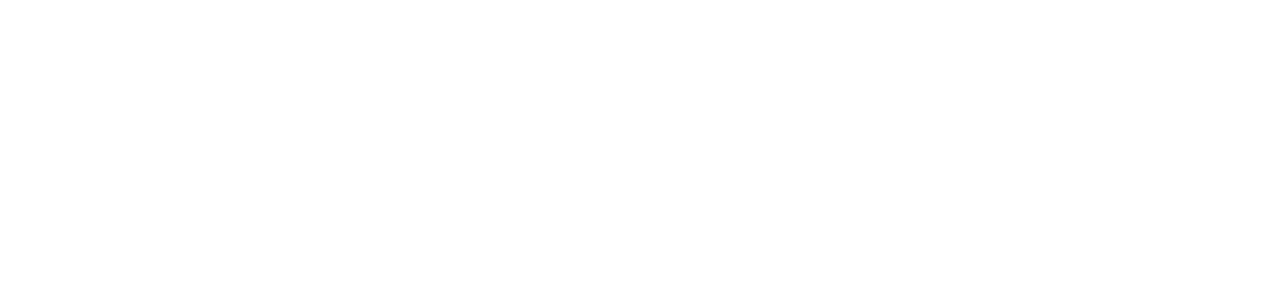
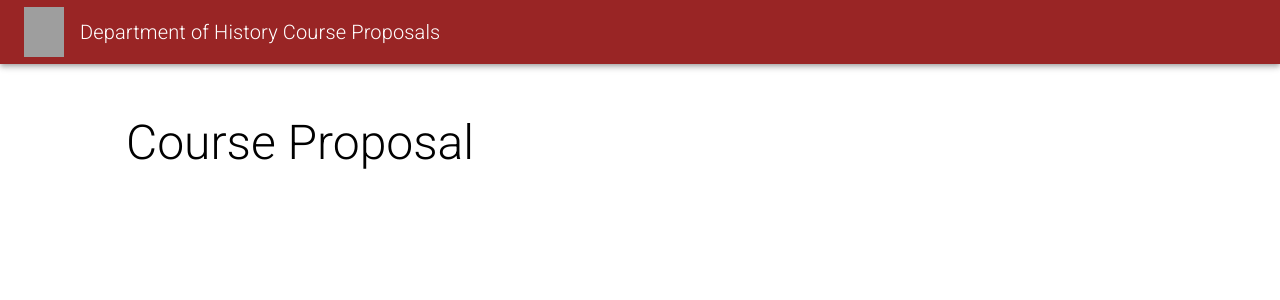
Before and after one commit to brownhistorydept/course-proposals-site, a React (Create React App) app in the folder client/: page /course_proposal in a window 1280 px wide. Before the commit this address had no page. Shown: the top 300 px of the page. Built offline with nearby package versions, Linux system fonts and the light colour scheme; no server answers; grey boxes are pictures that could not be loaded.

Commit message:
Add course proposal page

```diff
--- /dev/null
+++ b/client/src/CourseProposal.tsx
@@ -0,0 +1,47 @@
+import NavBar from './components/NavBar';
+import { useEffect, useState } from "react";
+import { IUser } from "../../server/src/models/User";
+import { fetchUser } from "./utils/auth";
+import Typography from '@mui/material/Typography';
+import Box from '@mui/material/Box';
+
+
+function CourseProposal() {
+
+  const [user, setUser] = useState<IUser>();
+  const [, setError] = useState("");
+    // called once when components on page have rendered
+    useEffect(() => {
+        async function getUser() {
+            await fetchUser(setUser, setError);
+        }
+        getUser();
+    }, []);
+
+
+  return (
+    <div className="CourseProposal">
+
+      <NavBar user = {user}/>
+      <Box sx={{
+            margin: 'auto', marginTop: 4, maxWidth:1060, paddingLeft: 0, border:0
+          }}>
+        <br/>
+        <Box
+            sx={{
+            width: 500,
+            height: 120,
+            margin: 0,
+            paddingLeft: 2,
+          }}>
+            <Typography variant="h3">
+                Course Proposal
+            </Typography>
+          </Box>
+      </Box>
+
+    </div>
+  );
+}
+
+export default CourseProposal;
--- a/client/src/components/NavBar.tsx
+++ b/client/src/components/NavBar.tsx
@@ -84,6 +84,15 @@
               >
                 My Courses
               </Button>
+
+              <Button
+                key='Course Proposal'
+                onClick={handleCloseNavMenu}
+                sx={{ my: 2, color: 'white', display: 'block', marginRight:3, textTransform :'none' }}
+                href="/course_proposal"
+              >
+                Course Proposal
+              </Button>
             <Profile user={props.user}/>
           </Box>
           )}
--- a/client/src/index.tsx
+++ b/client/src/index.tsx
@@ -3,12 +3,14 @@
 import { BrowserRouter as Router, Route, Routes } from "react-router-dom";
 import App from './App';
 import MyCourses from './MyCourses';
+import CourseProposal from './CourseProposal';
 
 ReactDOM.render(
   <Router>
     <Routes>
       <Route path="/" element={<App />} />
       <Route path="/my_courses" element={<MyCourses />} />
+      <Route path="/course_proposal" element={<CourseProposal />} />
     </Routes>
   </Router>,
   document.getElementById('root')
```
